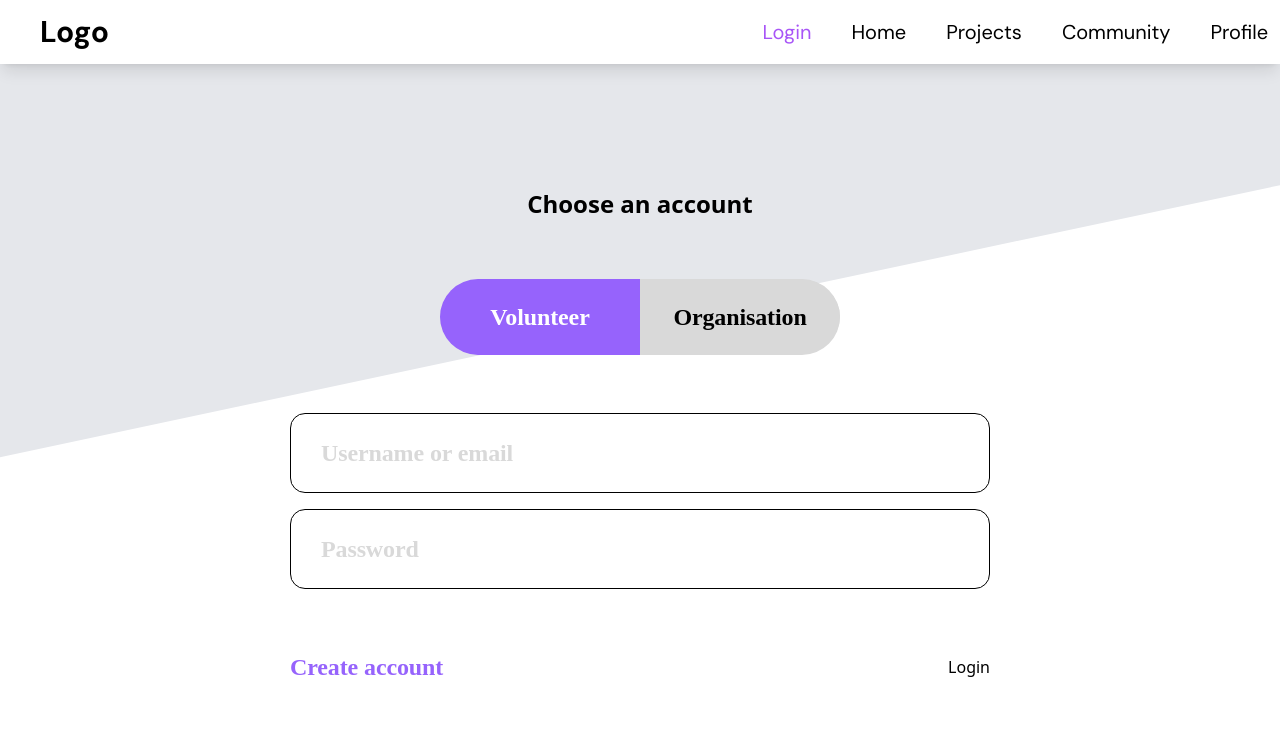
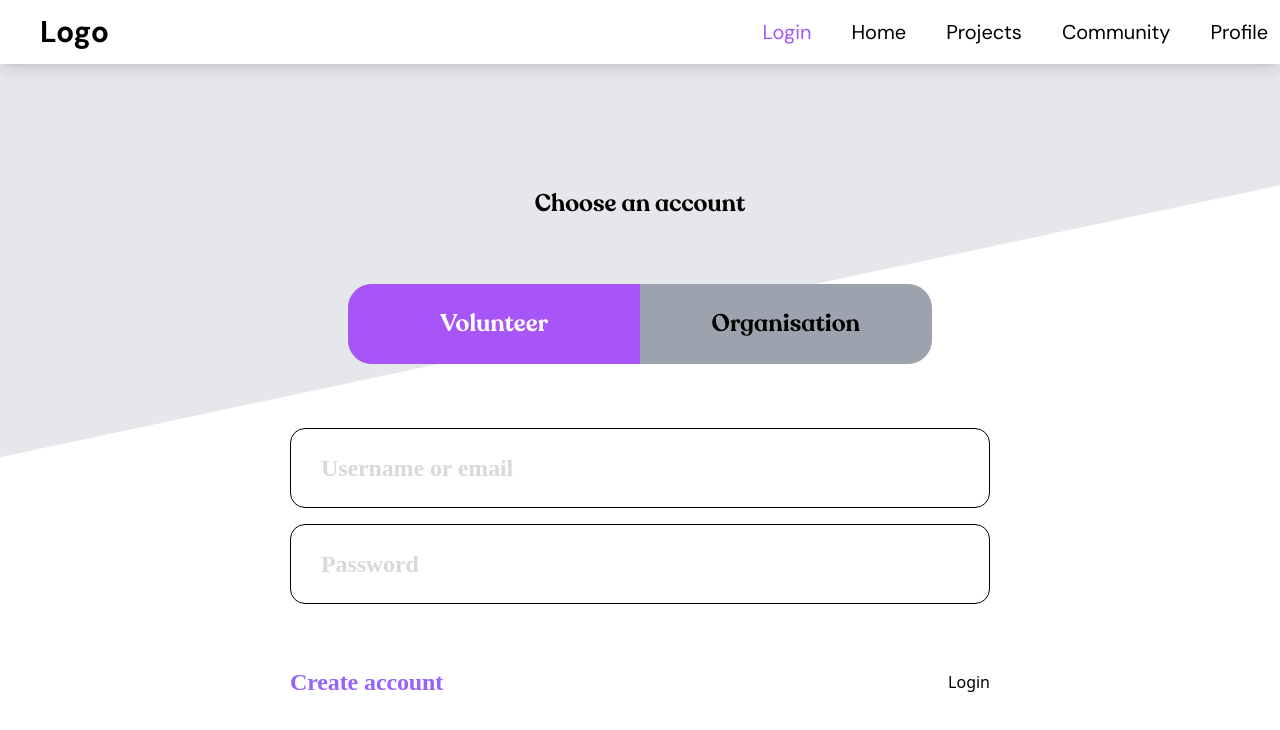
Before and after one commit to smu-hack-dsc/Team-01-Project, a React (Create React App) app in the folder frontend/: page /login in a window 1280 px wide. Shown: the top 730 px of the page. Built offline with nearby package versions, Linux system fonts and the light colour scheme.

Commit message:
toggle switch edit

```diff
--- a/frontend/src/components/LoginSignup/Login1.jsx
+++ b/frontend/src/components/LoginSignup/Login1.jsx
@@ -9,10 +9,10 @@ const Login1 = () => {
       <div class="absolute left-0 w-screen h-screen flex flex-col justify-start items-center pt-5 overflow-hidden">
         <div class="absolute w-[200vw] h-full -rotate-12 -top-2/3 -left-1/3 bg-gray-200 z-1" />
         <div class="flex relative top-[120px] flex-col justify-center items-center z-2">
-          <div class="flex text-black text-center font-sans text-2xl font-bold pb-12 pt-12">
+          <div class="flex text-black text-center font-RecoletaAlt text-2xl font-bold pb-12 pt-12">
             Choose an account
           </div>
-          <div class="pb-16 pt-4 items-center">
+          <div class="pb-16 pt-4 items-center justify-center w-5/6">
             <ToggleSwitch />
           </div>
           <LoginInput />
--- a/frontend/src/components/LoginSignup/ToggleSwitch.jsx
+++ b/frontend/src/components/LoginSignup/ToggleSwitch.jsx
@@ -5,52 +5,29 @@ import React, { useState } from 'react';
 const ToggleSwitch = () => {
   const [isOption1Selected, setOption1Selected] = useState(true);
 
-  const switchStyles = css`
-    display: flex;
-    width: 400px;
-    height: 65px;
-    background-color: #D9D9D9;
-    border-radius: 50px;
-    cursor: pointer;
-    align-items: center;
-  `;
-
-  const optionStyles = css`
-    flex: 1;
-    text-align: center;
-    padding: 30px 8px;
-    user-select: none;
-    font-family: Uncut Sans;
-    font-size: 24px;
-    font-style: normal;
-    font-weight: 600;
-    line-height: 16px; /* 66.668% */
-    letter-spacing: -0.12px;
-  `;
-
-  const option1Styles = css`
-    background-color: ${isOption1Selected ? '#9663FC' : '#D9D9D9'};
-    color: ${isOption1Selected ? '#FFF' : '#000'};
-    border-top-left-radius: 50px;
-    border-bottom-left-radius: 50px;
-  `;
-
-  const option2Styles = css`
-    background-color: ${isOption1Selected ? '#D9D9D9' : '#9663FC'};
-    color: ${isOption1Selected ? '#000' : '#FFF'};
-    border-top-right-radius: 50px;
-    border-bottom-right-radius: 50px;
-  `;
-
   const handleToggle = () => {
     setOption1Selected(!isOption1Selected);
   };
 
+  // might want to consider making a moving flex at the back to allow for transition animation
   return (
-    <div css={switchStyles} onClick={handleToggle}>
-      <div css={[optionStyles, option1Styles]}>Volunteer</div>
-      <div css={[optionStyles, option2Styles]}>Organisation</div>
+    <div class="flex flex-row justify-center items-center">
+      <div class="w-full h-20 bg-gray-400 cursor-pointer items-center rounded-3xl" onClick={handleToggle}>
+         {isOption1Selected ? (
+            <div class="flex flex-row">
+              <div class="flex w-3/6 h-20 items-center justify-center text-center font-RecoletaAlt text-2xl bg-purple-500 text-white rounded-l-3xl">Volunteer</div>
+              <div class="flex w-3/6 h-20 items-center justify-center text-center font-RecoletaAlt text-2xl ">Organisation</div>
+            </div>
+        ) : (
+          <div class="flex flex-row">
+            <div class="flex w-3/6 h-20 items-center justify-center text-center font-RecoletaAlt text-2xl">Volunteer</div>
+            <div class="flex w-3/6 h-20 items-center justify-center text-center font-RecoletaAlt text-2xl bg-purple-500 text-white rounded-r-3xl">Organisation</div>
+          </div>
+        )}
+
+      </div>
     </div>
+
   );
 };
 
```
